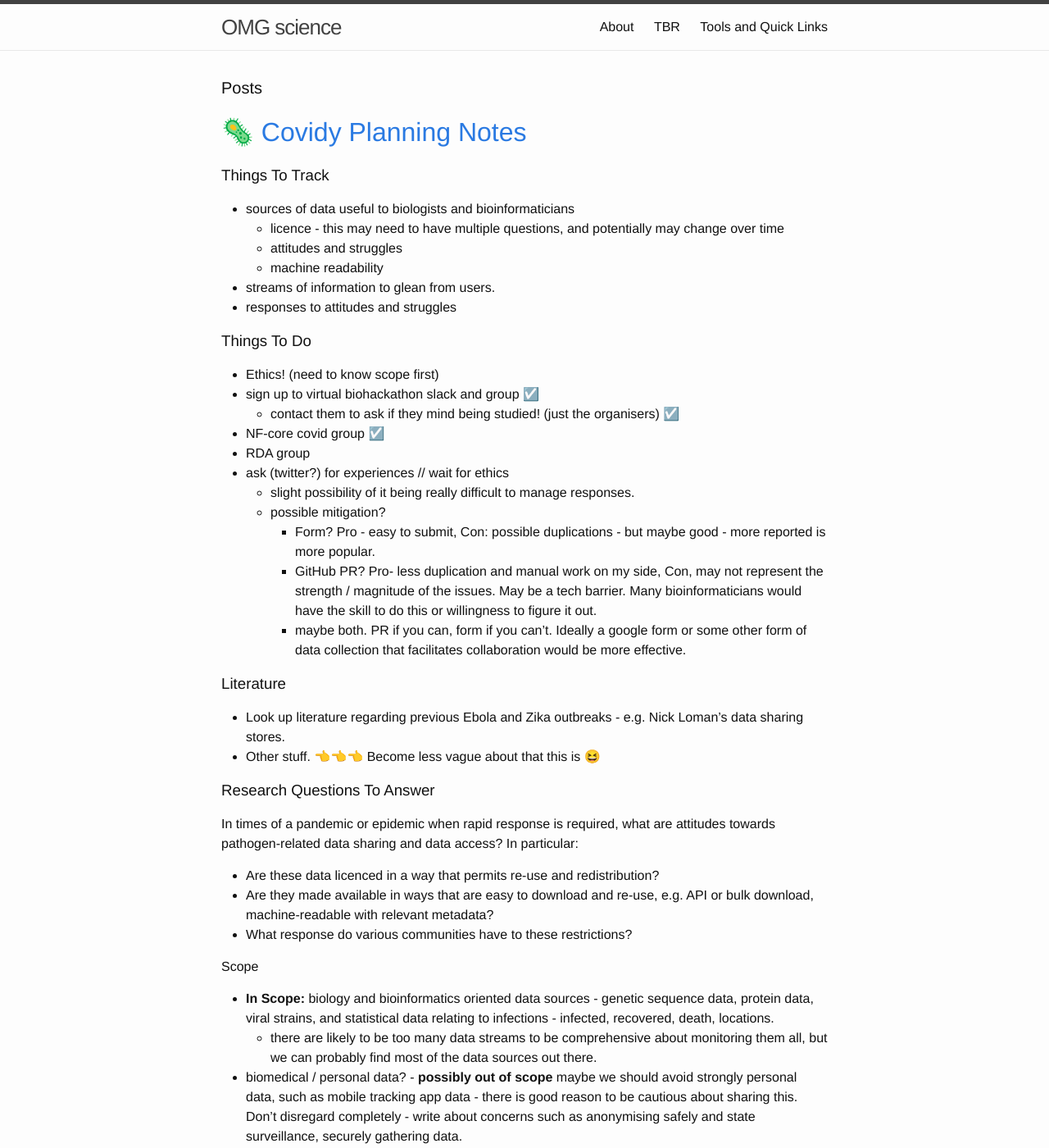
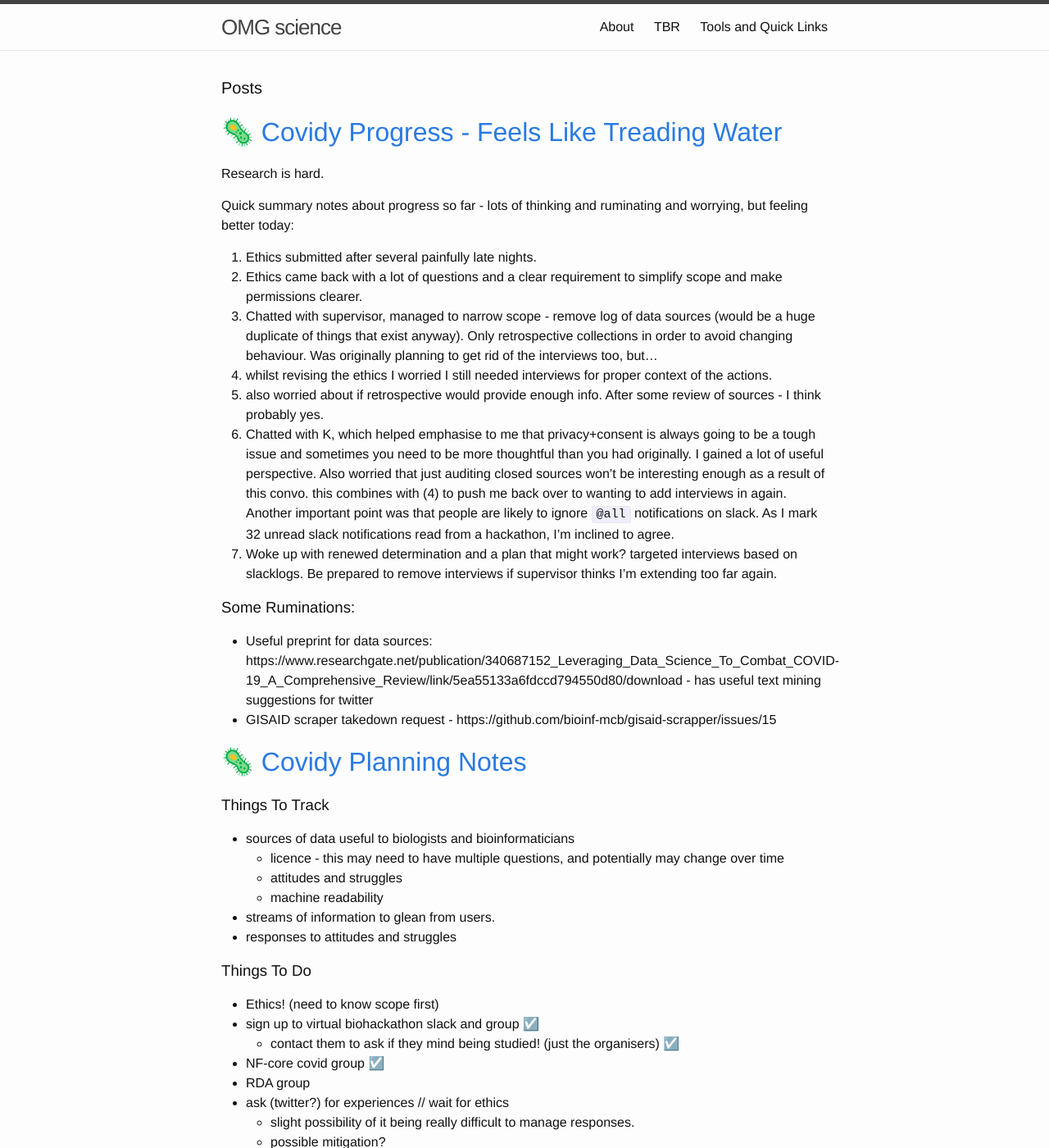
Before and after one commit to yochannah/omgscience, a Jekyll site: the page built from index.html, in a window 1280 px wide and 1400 px high. Shown: the whole window at 82% size. Built offline with Jekyll 4.4.1, drawn with Linux system fonts in a browser that asks for light colours.

Commit message:
add updates, interesting notes

```diff
--- /dev/null
+++ b/_posts/2020-04-26-covid19-planning-is-tough.md
@@ -0,0 +1,23 @@
+---
+layout: post
+title: 🦠 Covidy progress - feels like treading water
+date: 2020-04-26 12:49
+tags: covid data-availability 🦠
+---
+
+Research is hard.
+
+Quick summary notes about progress so far - lots of thinking and ruminating and worrying, but feeling better today:
+
+1. Ethics submitted after several painfully late nights.
+2.  Ethics came back with a lot of questions and a clear requirement to simplify scope and make permissions clearer.
+3. Chatted with supervisor, managed to narrow scope - remove log of data sources (would be a huge duplicate of things that exist anyway). Only retrospective collections in order to avoid changing behaviour. Was originally planning to get rid of the interviews too, but...
+4. whilst revising the ethics I worried I still needed interviews for proper context of the actions.
+5. also worried about if retrospective would provide enough info. After some review of sources - I think probably yes.
+6. Chatted with K, which helped emphasise to me that privacy+consent is always going to be a tough issue and sometimes you need to be more thoughtful than you had originally. I gained a lot of useful perspective. Also worried that just auditing closed sources won't be interesting enough as a result of this convo. this combines with (4) to push me back over to wanting to add interviews in again. Another important point was that people are likely to ignore `@all` notifications on slack. As I mark 32 unread slack notifications read from a hackathon, I'm inclined to agree.
+7. Woke up with renewed determination and a plan that might work? targeted interviews based on slacklogs. Be prepared to remove interviews if supervisor thinks I'm extending too far again.
+
+### some ruminations:
+
+- Useful preprint for data sources: https://www.researchgate.net/publication/340687152_Leveraging_Data_Science_To_Combat_COVID-19_A_Comprehensive_Review/link/5ea55133a6fdccd794550d80/download - has useful text mining suggestions for twitter
+- GISAID scraper takedown request - https://github.com/bioinf-mcb/gisaid-scrapper/issues/15
```
Also changed, not shown: _posts/2020-03-29-covid19-planning.md (+0 -1 lines).
